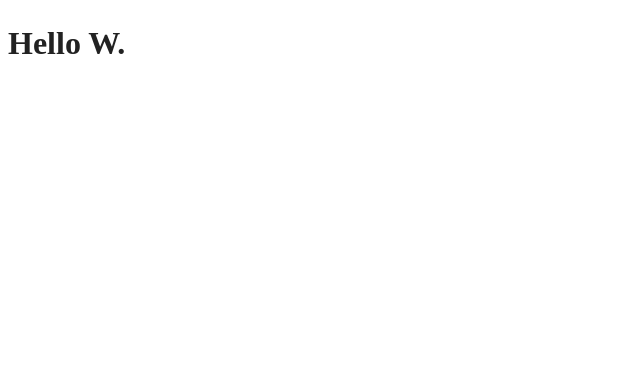
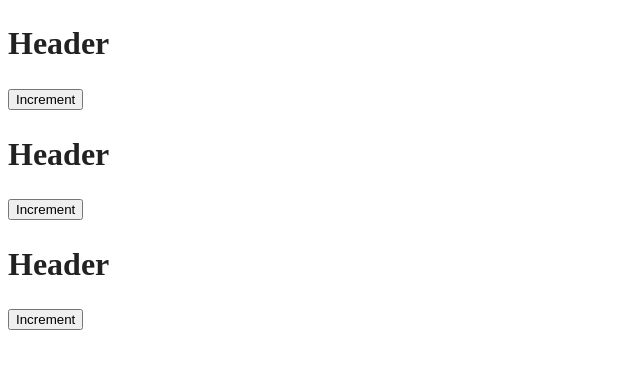
Before and after one commit to fzoozai/vue-js, a website: page src/index.html in a window 1280 px wide. Shown: the whole page, without its empty margins (0-640 px from the left). Drawn offline with Linux system fonts and the light colour scheme.

Commit message:
Fix bug, component template should contain only one root element. Wrap all html in div.

```diff
--- a/src/index.html
+++ b/src/index.html
@@ -18,10 +18,18 @@
         <!-- Add your site or application content here -->
 
         <div id="app">
+            <counter></counter>
+            <counter></counter>
+            <counter></counter>
+        </div>
 
-            <counter></counter>
 
-        </div>
+        <template id="counter-template">
+            <div>
+                <h1>Header</h1>
+                <button>Increment</button>
+            </div>
+        </template>
 
         <script src="js/plugins.js"></script>
         <script src="js/main.js"></script>
@@ -29,11 +37,10 @@
         <!--VueJs-->
         <script src="js/vue.js"></script>
 
-
         <script>
 
             Vue.component('counter', {
-                template: '<h1>Hello W.</h1>'
+                template: '#counter-template'
             });
 
             new Vue ({
```
